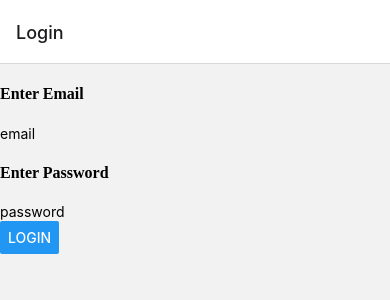
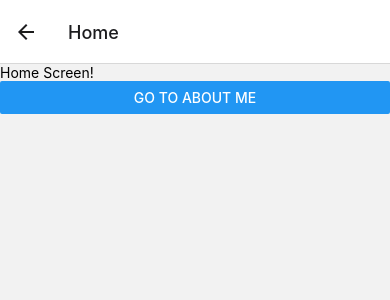
Before and after one commit to danielfisher414/MobileProject, a React Native app in the folder mobile-app/: screen /Home in a window 390 px wide. Shown: the top 300 px of the page. Built offline with nearby package versions, Linux system fonts and the light colour scheme.

Commit message:
Added About Me screen

```diff
--- a/mobile-app/navigation.js
+++ b/mobile-app/navigation.js
@@ -3,6 +3,8 @@ import { View, Text, Button } from 'react-native';
 import { NavigationContainer, useNavigation } from '@react-navigation/native';
 import { createNativeStackNavigator } from '@react-navigation/native-stack';
 import Login from './screens/login';
+import HomeScreen from './screens/HomeScreen';
+import AboutMe from './screens/AboutMe';
 
 const Stack = createNativeStackNavigator();
 
@@ -11,21 +13,22 @@ const Navigation = () => {
     <NavigationContainer>
       <Stack.Navigator>
         <Stack.Screen name="Login" component={Login} />
-        <Stack.Screen name="Detail" component={DetailScreen} />
+        <Stack.Screen name="Home" component={HomeScreen} />
+        <Stack.Screen name="AboutMe" component={AboutMe} />
       </Stack.Navigator>
     </NavigationContainer>
   );
 };
 
 
-const DetailScreen = ({ route }) => {
-  const { isAuthenticated } = route.params;
-  return (
-    <View>
-      <Text>{isAuthenticated ? 'Authenticated' : 'Not authenticated'}</Text>
-    </View>
-  );
-};
+// const HomeScreen = ({ route }) => {
+//   const { isAuthenticated } = route.params;
+//   return (
+//     <View>
+//       <Text>{isAuthenticated ? 'Authenticated' : 'Not authenticated'}</Text>
+//     </View>
+//   );
+// };
 
 
 export default Navigation;
--- /dev/null
+++ b/mobile-app/screens/AboutMe.js
@@ -0,0 +1,15 @@
+import React, { Component } from 'react';
+import { Text, View } from 'react-native';
+
+class AboutMe extends Component{
+  render(){
+    return(
+        <View>
+          <Text>About Me</Text>
+
+        </View>
+    );
+  }
+}
+
+export default AboutMe;
--- a/mobile-app/screens/HomeScreen.js
+++ b/mobile-app/screens/HomeScreen.js
@@ -1,11 +1,24 @@
 import React, { Component } from 'react';
-import { Text, View } from 'react-native';
+import { Text, TextInput, View, Button, Alert } from 'react-native';
+import { useNavigation } from '@react-navigation/native';
+import {Navigation} from '../navigation';
+class HomeScreen extends Component{
 
-class HomeScreen extends Component{
+  handleAboutMe = () =>{
+    const { navigation } = this.props;
+    navigation.navigate('AboutMe');
+  };
+
   render(){
+
     return(
+
         <View>
-          <Text>Home Screen</Text>
+          <Text>Home Screen!</Text>
+              <Button
+                title="Go to About Me"
+                onPress={this.handleAboutMe}
+      />
         </View>
     );
   }
--- a/mobile-app/screens/login.js
+++ b/mobile-app/screens/login.js
@@ -20,7 +20,7 @@ class Login extends Component {
   handleLogin = () => {
     const { navigation } = this.props;
     const isAuthenticated = true;
-    navigation.navigate('Detail', { isAuthenticated });
+    navigation.navigate('Home', { isAuthenticated });
   };
 
   validatePassword = (password) =>{
@@ -45,7 +45,7 @@ class Login extends Component {
 
     validationTest = (email,password)=>{
 
-
+      this.handleLogin();
 
       let bothCheck=false;
       let emailCheck=this.validationEmail(email);
@@ -71,7 +71,7 @@ class Login extends Component {
         // this.handleLogin();
         ReactDOM.render(<SuccessBox/>, document.getElementById('successValidation'));
         bothCheck=true;
-        this.handleLogin();
+
 
       }
 
@@ -120,8 +120,8 @@ class Login extends Component {
             <div id='passwordValidation'></div>
 
           </div>
-          {/* <button onClick={this.login}>Login</button> */}
-                  <Button title="Login" onPress={this.handleLogin} />
+          <Button title="Login" onPress={this.login}/>
+                  {/* <Button title="Login" onPress={this.handleLogin} /> */}
 
           <div id='successValidation'></div>
           </div>
```
